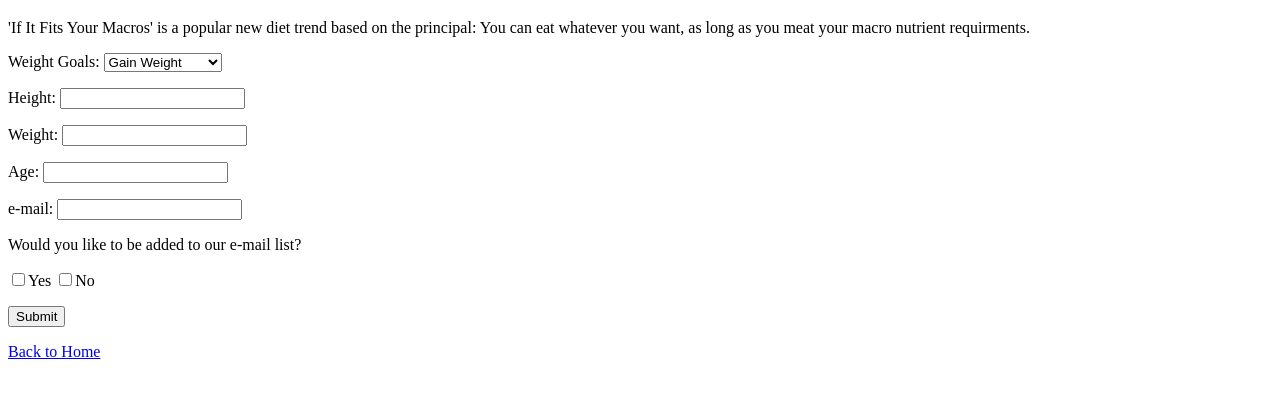
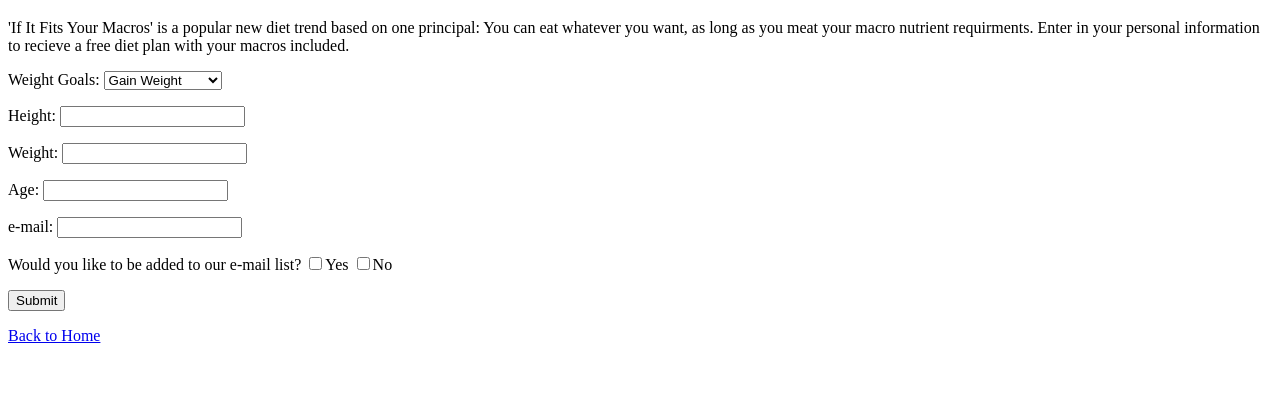
Before and after one commit to btbernheim/btbernheim.github.io, a plain HTML site: page iifympage.html in a window 1280 px wide. Shown: the part 61-456 px from the top of the page. Drawn offline with Linux system fonts and the light colour scheme.

Commit message:
Edits text

```diff
--- a/iifympage.html
+++ b/iifympage.html
@@ -6,7 +6,7 @@
 <body>
 	<form action="thankyou.html">
 		<h1 align="center">If It Fits Your Macros</h1>
-		<p>'If It Fits Your Macros' is a popular new diet trend based on the principal: You can eat whatever you want, as long as you meat your macro nutrient requirments.</p>
+		<p>'If It Fits Your Macros' is a popular new diet trend based on one principal: You can eat whatever you want, as long as you meat your macro nutrient requirments. Enter in your personal information to recieve a free diet plan with your macros included.</p>
 		<label>Weight Goals:</label>
 		<select name="Goal">
 			<option value="Gain">Gain Weight</option>
@@ -25,9 +25,10 @@
 		<p></p>
 		<label>e-mail:</label>
 		<input type="text" name="email">
-		<p>Would you like to be added to our e-mail list?</p>
-			<input type="checkbox" name="checkyes" value="email">Yes
-			<input type="checkbox" name="checkno" value="no-email">No
+		<p></p>
+		<label>Would you like to be added to our e-mail list?</label>
+		<input type="checkbox" name="checkyes" value="email">Yes
+		<input type="checkbox" name="checkno" value="no-email">No
 		<p></p>
 		<button type="submit">Submit</button>
 	</form>
```
